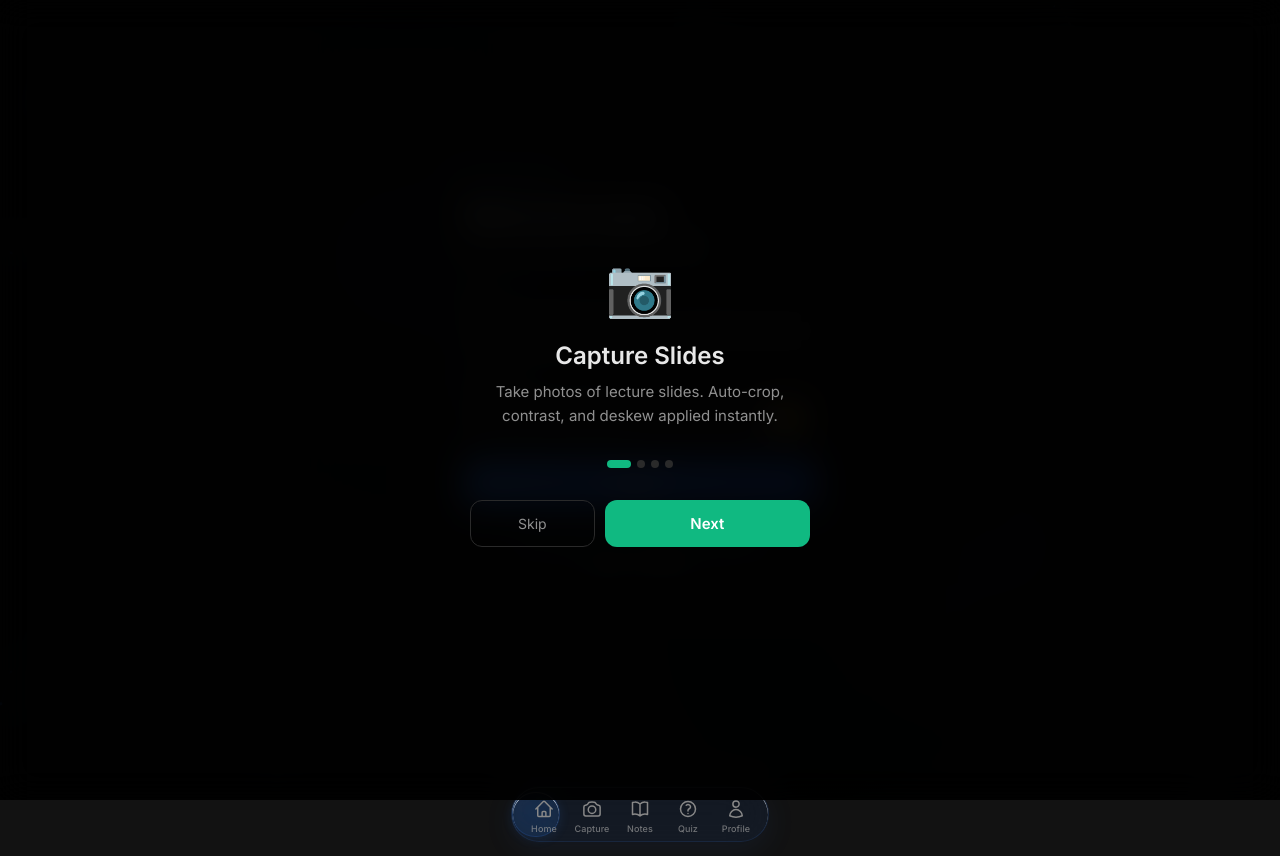
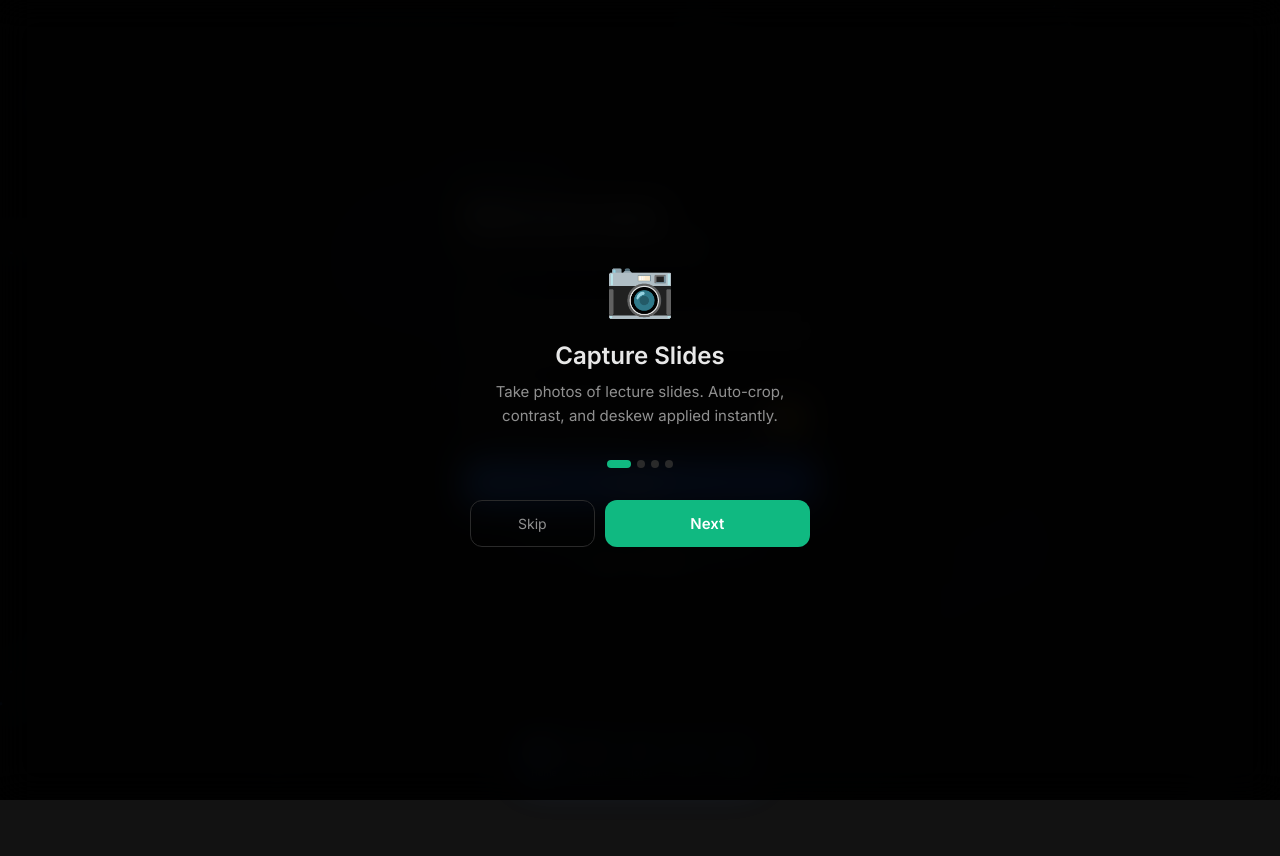
Before and after one commit to ShlokSathwara2/Lecturn, a Next.js app in the folder app/: page /auth in a window 1280 px wide. After the commit the page ends 800 px from the top, so only its background shows below. Built offline with nearby package versions, Linux system fonts and the light colour scheme; no server answers.

Commit message:
Nav: removed entry animation, static fixed bottom, always visible on scroll

```diff
--- a/app/src/components/BottomNav.tsx
+++ b/app/src/components/BottomNav.tsx
@@ -117,7 +117,6 @@ export default function BottomNav() {
       onPointerUp={onPointerUp}
       onPointerCancel={() => { setDragging(false); setHoverIdx(null) }}
       style={{
-        position: "relative",
         background: `rgba(${r}, ${g}, ${b}, 0.08)`,
         borderColor: `rgba(${r}, ${g}, ${b}, 0.12)`,
         boxShadow: `0 8px 32px rgba(${r}, ${g}, ${b}, 0.08), 0 2px 8px rgba(0,0,0,0.04), inset 0 1px 0 rgba(255,255,255,0.7)`,
--- a/app/src/styles/globals.css
+++ b/app/src/styles/globals.css
@@ -98,14 +98,6 @@ input, textarea {
   align-items: center;
   padding: 0 8px;
   z-index: 1000;
-  will-change: transform;
-  contain: layout;
-  animation: navSlideUp 0.4s cubic-bezier(0.34, 1.56, 0.64, 1) both;
-}
-
-@keyframes navSlideUp {
-  from { transform: translateY(80px); opacity: 0; }
-  to { transform: translateY(0); opacity: 1; }
 }
 
 .bottom-nav-item-inner {
```
